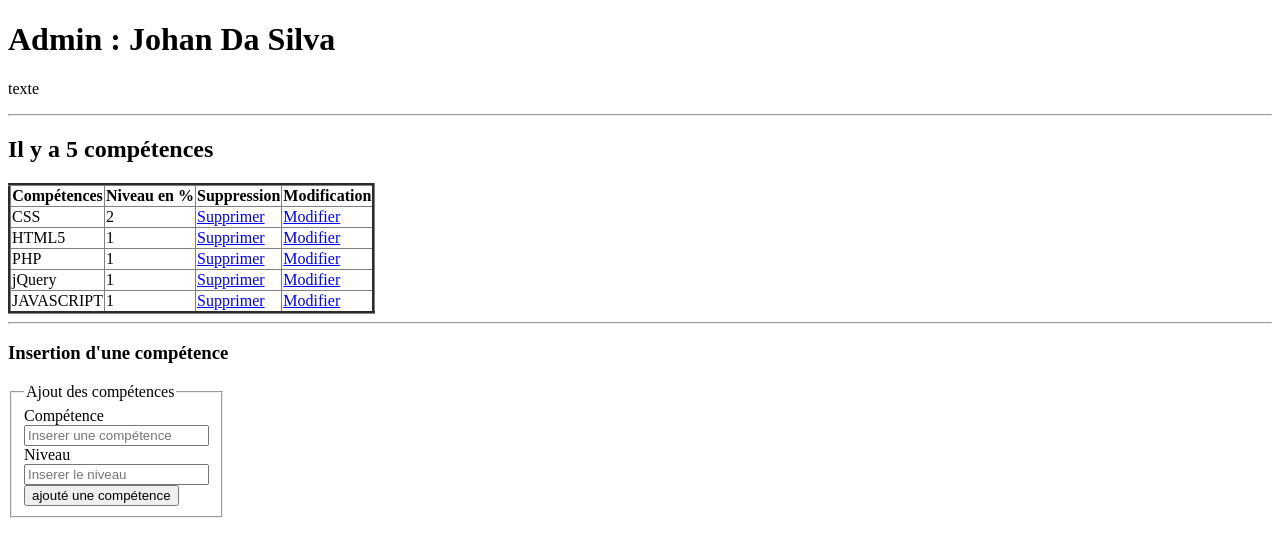
After one commit to johandas/johan_site_cv, a PHP site: page /competences.php in a window 1280 px wide. The commit adds this page. Shown: the top 557 px of the page. Run offline with PHP 8.4, Linux system fonts and the light colour scheme; data comes from the database, SQL or seed files in the repository.

Commit message:
'modif_competence';

```diff
--- /dev/null
+++ b/admin/co.php
@@ -0,0 +1,11 @@
+<?php
+$hote = 'localhost'; // Le chemin vers le serveur
+$bdd = 'cv'; // Le nom de la base de donnée
+$utilisateur ="root"; // Le nom d'utilisateur pour se connecter
+$mdp = ''; // Mot de passe local
+
+// Connexion à la base de donnée
+$pdo = new PDO('mysql:host=' . $hote . ';dbname=' . $bdd, $utilisateur, $mdp, array(PDO::ATTR_ERRMODE => PDO::ERRMODE_WARNING, PDO::MYSQL_ATTR_INIT_COMMAND => 'SET NAMES utf8'));
+
+
+?>
--- /dev/null
+++ b/admin/competences.php
@@ -0,0 +1,76 @@
+<?php require('co.php');?>
+<?php
+    // Gestion des contenus de la Base de données
+    // Insertion d'une compétence
+    if(isset($_POST['competence'])) { // Si on a posté une nouvelle compétence
+        if($_POST['competence'] != '' && $_POST['c_niveau'] != '')  { // Si compétence n'est pas vide
+            $competence = addslashes($_POST['competence']);
+            $c_niveau   = addslashes($_POST['c_niveau']);
+            $pdo->exec("INSERT INTO t_competences VALUES (NULL, '$competence', '$c_niveau', '1')"); // mettre $id_utilisateur quand on l'aura dans la varible de session
+            header('location:competences.php');
+            exit();
+        } // ferme le if $_POST
+    } // ferme le if isset du form
+    // Suppression d'une compétence
+    if(isset($_GET['id_competence'])) { // on récupère la comp. par son id dans l'url
+        $efface = $_GET['id_competence']; //  je mets cela dans une variable
+        $sql = " DELETE FROM t_competences WHERE id_competence = '$efface'";
+        $pdo->query($sql); // on peut avec exec aussi si on veut
+        header('location:competences.php'); // pour revenir sur la page
+
+    } // ferme le if isset
+?>
+<!DOCTYPE html>
+<html lang="fr">
+<head>
+    <meta charset="UTF-8">
+    <meta name="viewport" content="width=device-width, initial-scale=1.0">
+    <meta http-equiv="X-UA-Compatible" content="ie=edge">
+    <?php
+    $sql = $pdo->query("SELECT * FROM t_utilisateurs WHERE id_utilisateur='1'");
+    $ligne_utilisateurs = $sql -> fetch();
+    ?>
+    <title>Admin : <?= $ligne_utilisateurs['pseudo']; ?></title>
+</head>
+<body>
+    <h1>Admin : <?= $ligne_utilisateurs['prenom'] . ' ' . $ligne_utilisateurs['nom'];  ?></h1>
+    <p>texte</p>
+    <hr>
+    <?php
+    $sql = $pdo->prepare("SELECT * FROM t_competences");
+    $sql -> execute();
+    $nbr_competences = $sql->rowCount();
+    ?>
+    <h2>Il y a  <?= $nbr_competences; ?> compétences</h2>
+    <table border="3" style="border-collapse:collapse;">
+        <tr>
+            <th>Compétences</th>
+            <th>Niveau en %</th>
+            <th>Suppression</th>
+            <th>Modification</th>
+
+        </tr>
+        <tr>
+            <?php while($ligne_competences = $sql->fetch()) {      ?>
+                <td><?= $ligne_competences['competence']; ?></td>
+                <td><?= $ligne_competences['c_niveau']; ?></td>
+                <td><a href="competences.php?id_competence=<?= $ligne_competences['id_competence']; ?>">Supprimer</a></td>
+                <td><a href="modif_competence.php?id_competence=<?= $ligne_competences['id_competence']; ?>">Modifier</a></td>
+
+            </tr>
+        <?php } ?>
+    </table>
+    <hr>
+    <h3>Insertion d'une compétence</h3>
+    <form action="competences.php" method="post">
+        <fieldset style="width:0;">
+            <legend>Ajout des compétences</legend>
+                <label for="competence">Compétence</label>
+                <input id="competence" name="competence" type="text" placeholder="Inserer une compétence">
+                <label>Niveau</label>
+                <input id="c_niveau" name="c_niveau" type="text" placeholder="Inserer le niveau">
+                <input type="submit" value= "ajouté une compétence"
+        </fieldset>
+    </form>
+</body>
+</html>
```
Also changed, not shown: admin/index.php (+18 -2 lines), admin/modif_competence.php (added, +48 -0 lines), save/cv.sql (+25 -14 lines).
